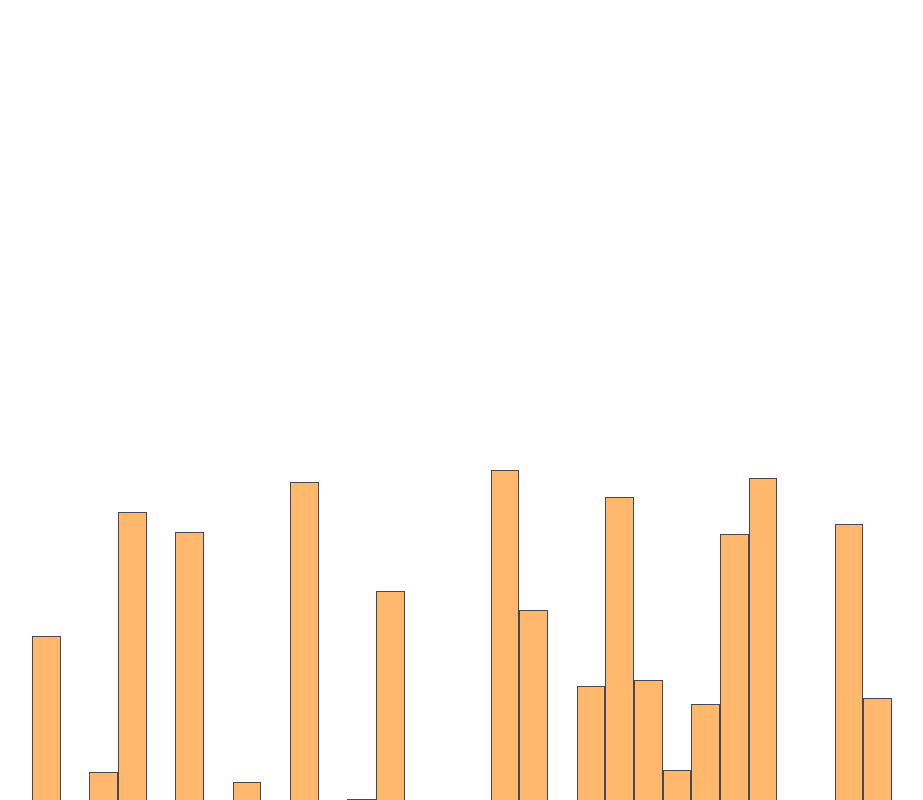
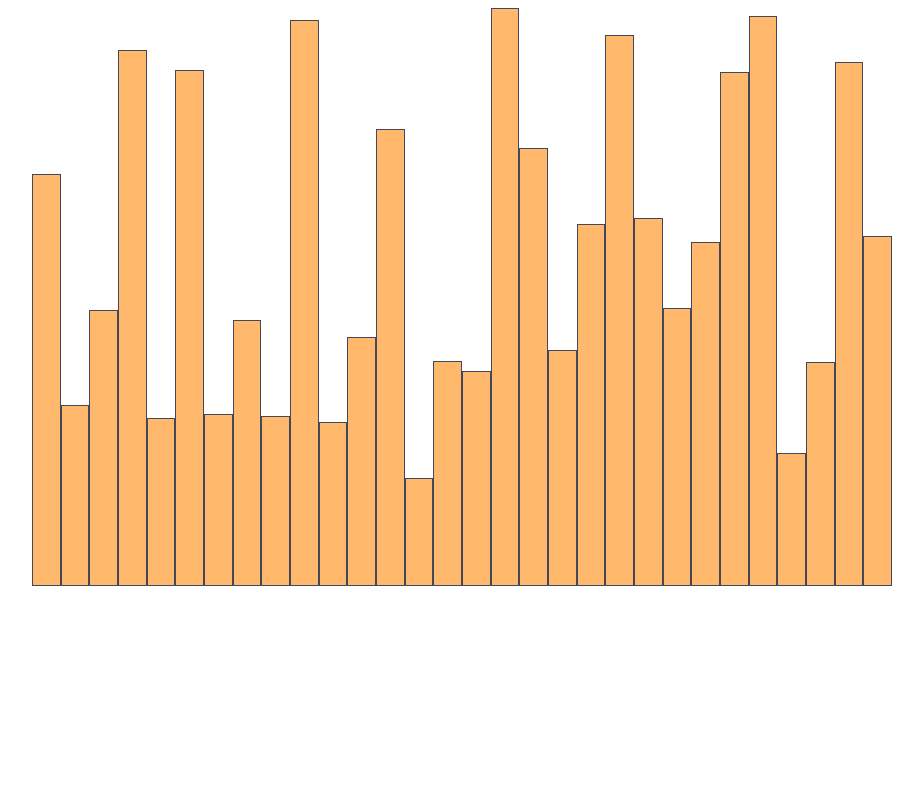
Before and after one commit to shaulov/sorting-algorithms-visualization, a React (Create React App) app: page / in a window 1280 px wide. Shown: the top 800 px of the page, without its empty margins (178-1101 px from the left). Built offline with nearby package versions, Linux system fonts and the light colour scheme.

Commit message:
Fix styles

```diff
--- a/src/components/array/array.scss
+++ b/src/components/array/array.scss
@@ -1,5 +1,5 @@
 .array {
-  height: 65rem;
+  height: auto;
   width: 100%;
   display: flex;
   justify-content: center;
```
